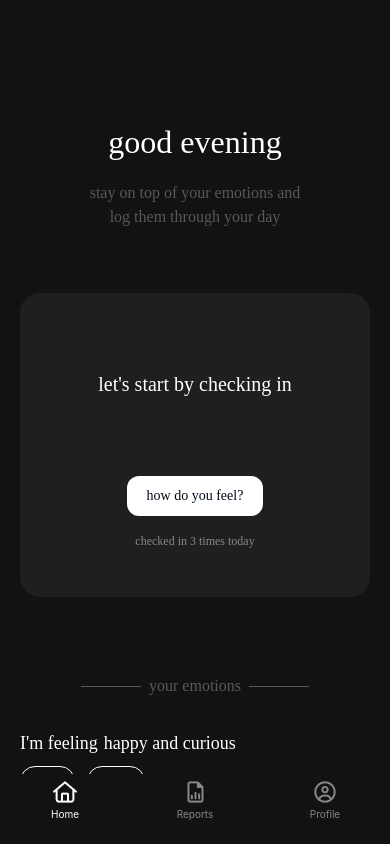
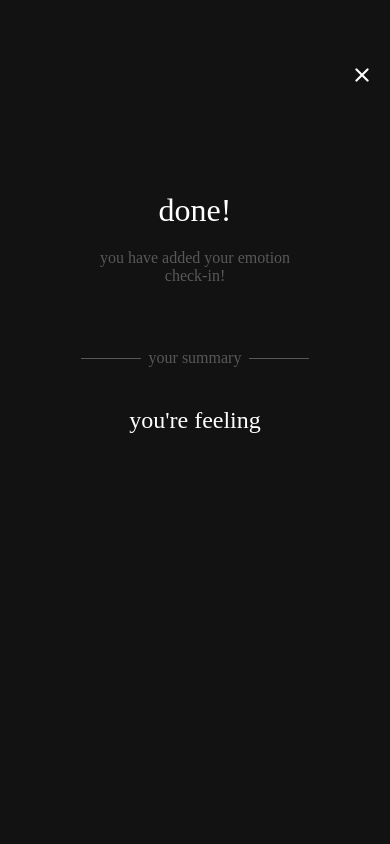
Before and after one commit to shaik-aaron/emotion, a React Native app: screen /Final in a window 390 px wide. Built offline with nearby package versions, Linux system fonts and the light colour scheme.

Commit message:
update: complted activity selection + final summary page

```diff
--- a/App.tsx
+++ b/App.tsx
@@ -12,6 +12,7 @@ import store from './store/store';
 import DescribeSelector from './screens/form/DescribeSelector';
 import Reason from './screens/form/Reason';
 import ActivitySelector from './screens/form/ActivitySelector';
+import Final from './screens/form/Final';
 
 const Tab = createBottomTabNavigator();
 const Stack = createNativeStackNavigator();
@@ -68,6 +69,7 @@ const App: FC = () => {
           <Stack.Screen name="DescribeSelector" component={DescribeSelector} />
           <Stack.Screen name="Reason" component={Reason} />
           <Stack.Screen name="ActivitySelector" component={ActivitySelector} />
+          <Stack.Screen name="Final" component={Final} />
         </Stack.Navigator>
       </NavigationContainer>
     </Provider>
--- a/screens/form/ActivitySelector.tsx
+++ b/screens/form/ActivitySelector.tsx
@@ -9,14 +9,21 @@ import {
   Modal,
   TextInput,
   ToastAndroid,
+  Dimensions,
 } from 'react-native';
 import {activities} from '../../constants/activities';
 import AsyncStorage from '@react-native-async-storage/async-storage';
+import {useDispatch, useSelector} from 'react-redux';
+import {saveActivities} from '../../store/emotionSlice';
 
 const ActivitySelector: FC = ({navigation}: any) => {
   const [modalOpen, setModalOpen] = useState<boolean>(false);
   const [newActivtiy, setNewActivity] = useState<string>('');
   const [allActivities, setAllActivities] = useState<string[]>(activities);
+  const [selectedActivities, setSelectedActivities] = useState<string[]>([]);
+
+  const emotion = useSelector((state: any) => state.emotion.emotion);
+  const dispatch = useDispatch();
 
   const saveActivity = async () => {
     try {
@@ -49,14 +56,33 @@ const ActivitySelector: FC = ({navigation}: any) => {
       const data: any = await AsyncStorage.getItem('user-set-activities');
       if (data) {
         let temp = JSON.parse(data);
-        setAllActivities(prev => [...prev, ...temp]);
+        setAllActivities(activities => [...activities, ...temp]);
       }
     }
     fetchData();
+
+    return () => {
+      dispatch(saveActivities([]) as any);
+    };
   }, []);
 
+  function selectActivity(activity: string) {
+    if (selectedActivities.includes(activity)) {
+      let temp = selectedActivities.slice();
+      let filtered = temp.filter((element: string) => element !== activity);
+      setSelectedActivities(filtered);
+    } else {
+      setSelectedActivities(prev => [...prev, activity]);
+    }
+  }
+
+  function saveData() {
+    dispatch(saveActivities(selectedActivities) as any);
+    navigation.navigate('Final');
+  }
+
   return (
-    <ScrollView>
+    <ScrollView style={styles.container}>
       <Modal visible={modalOpen} animationType={'slide'}>
         <View style={styles.container}>
           <View style={styles.backButtonsContainer}>
@@ -67,7 +93,7 @@ const ActivitySelector: FC = ({navigation}: any) => {
           </View>
           <TextInput
             onChangeText={text => setNewActivity(text)}
-            placeholder="it will be saved next time"
+            placeholder="it will be saved next time you log back in!"
             placeholderTextColor={'#585858'}
             style={styles.textInput}
             cursorColor={'white'}
@@ -79,7 +105,7 @@ const ActivitySelector: FC = ({navigation}: any) => {
           )}
         </View>
       </Modal>
-      <View style={styles.container}>
+      <View>
         <View style={styles.backButtonsContainer}>
           <Pressable>
             <Image source={require('../../assets/back.png')} />
@@ -95,8 +121,22 @@ const ActivitySelector: FC = ({navigation}: any) => {
         <View style={styles.activitiesContainer}>
           {allActivities.map((activity, index) => {
             return (
-              <Pressable key={index} style={styles.activity}>
-                <Text style={styles.activityText}>{activity}</Text>
+              <Pressable
+                onPress={() => selectActivity(activity)}
+                key={index}
+                style={
+                  selectedActivities.includes(activity)
+                    ? styles.selectedActivity
+                    : styles.activity
+                }>
+                <Text
+                  style={
+                    selectedActivities.includes(activity)
+                      ? styles.selectedActivityText
+                      : styles.activityText
+                  }>
+                  {activity}
+                </Text>
               </Pressable>
             );
           })}
@@ -106,11 +146,11 @@ const ActivitySelector: FC = ({navigation}: any) => {
             <Text style={styles.activityText}>+</Text>
           </Pressable>
         </View>
-        <Pressable
-          onPress={() => navigation.navigate('ActivitySelector')}
-          style={styles.next}>
-          <Text style={styles.nextText}>next</Text>
-        </Pressable>
+        {selectedActivities.length > 0 && (
+          <Pressable onPress={() => saveData()} style={styles.next}>
+            <Text style={styles.nextText}>next</Text>
+          </Pressable>
+        )}
       </View>
     </ScrollView>
   );
@@ -164,10 +204,24 @@ const styles = StyleSheet.create({
     width: 140,
     paddingVertical: 14,
   },
+  selectedActivity: {
+    display: 'flex',
+    alignItems: 'center',
+    justifyContent: 'center',
+    backgroundColor: 'white',
+    borderRadius: 1000,
+    width: 140,
+    paddingVertical: 14,
+  },
   activityText: {
     fontFamily: 'Mulish-SemiBold',
     fontSize: 16,
     color: 'white',
+  },
+  selectedActivityText: {
+    fontFamily: 'Mulish-SemiBold',
+    fontSize: 16,
+    color: 'black',
   },
   next: {
     width: '100%',
--- /dev/null
+++ b/screens/form/Final.tsx
@@ -0,0 +1,159 @@
+import {FC} from 'react';
+import {Image, Pressable, StyleSheet, Text, View} from 'react-native';
+import {useSelector} from 'react-redux';
+
+const Final: FC = ({navigation}: any) => {
+  const emotion = useSelector((state: any) => state.emotion.emotion);
+  console.log(emotion);
+
+  return (
+    <View style={styles.container}>
+      <View style={styles.backButtonsContainer}>
+        <Pressable>
+          <Image source={require('../../assets/close.png')} />
+        </Pressable>
+      </View>
+      <Text style={styles.done}>done!</Text>
+      <View style={{marginBottom: 64}}>
+        <Text style={styles.added}>you have added your emotion</Text>
+        <Text style={styles.added}>check-in!</Text>
+      </View>
+      <View style={styles.yourEmotionsContainer}>
+        <View style={styles.divider} />
+        <Text style={styles.yourEmotions}>your summary</Text>
+        <View style={styles.divider} />
+      </View>
+      <View style={styles.mainEmotionContainer}>
+        <Text style={styles.yourefeeling}>you're feeling</Text>
+        <Text style={styles[`${emotion.feeling}` as keyof typeof styles]}>
+          {emotion.describing.map((item: string, index: number) => {
+            if (emotion.describing.length === 1) {
+              return item;
+            } else if (emotion.describing.length === 2) {
+              if (index === 0) {
+                return item + ' and ';
+              } else {
+                return item;
+              }
+            } else if (emotion.describing.length > 2) {
+              if (index === emotion.describing.length - 2) {
+                return item + ' and ';
+              } else if (index === emotion.describing.length - 1) {
+                return item;
+              } else {
+                return item + ', ';
+              }
+            }
+          })}
+        </Text>
+        <Text style={styles.reasonText}>{emotion.reason}</Text>
+      </View>
+    </View>
+  );
+};
+
+export default Final;
+
+const styles = StyleSheet.create({
+  container: {
+    flex: 1,
+    backgroundColor: '#121212',
+    paddingHorizontal: 20,
+  },
+  backButtonsContainer: {
+    display: 'flex',
+    flexDirection: 'row',
+    justifyContent: 'flex-end',
+    marginTop: 64,
+    marginBottom: 50,
+  },
+  done: {
+    fontFamily: 'Mulish-ExtraBold',
+    fontSize: 32,
+    color: 'white',
+    textAlign: 'center',
+    marginTop: 56,
+    marginBottom: 20,
+  },
+  added: {
+    fontFamily: 'Mulish-Regular',
+    textAlign: 'center',
+    color: '#585858',
+    fontSize: 16,
+  },
+  yourEmotionsContainer: {
+    width: '100%',
+    display: 'flex',
+    flexDirection: 'row',
+    justifyContent: 'center',
+    alignItems: 'center',
+    gap: 8,
+    marginBottom: 40,
+  },
+  divider: {
+    width: 60,
+    height: 1,
+    backgroundColor: '#585858',
+  },
+  yourEmotions: {
+    fontFamily: 'Mulish-SemiBold',
+    color: '#585858',
+    fontSize: 16,
+  },
+  mainEmotionContainer: {
+    paddingHorizontal: 70,
+  },
+  yourefeeling: {
+    fontFamily: 'Mulish-ExtraBold',
+    fontSize: 24,
+    color: 'white',
+    textAlign: 'center',
+  },
+  down: {
+    color: '#DF4545',
+    fontFamily: 'Mulish-ExtraBold',
+    fontSize: 24,
+    marginTop: 4,
+    textAlign: 'center',
+    marginBottom: 24,
+  },
+  low: {
+    fontFamily: 'Mulish-ExtraBold',
+    fontSize: 24,
+    color: '#6E8BD7',
+    marginTop: 4,
+    textAlign: 'center',
+    marginBottom: 24,
+  },
+  neutral: {
+    fontFamily: 'Mulish-ExtraBold',
+    fontSize: 24,
+    color: 'white',
+    marginTop: 4,
+    textAlign: 'center',
+    marginBottom: 24,
+  },
+  fine: {
+    color: '#8EF09E',
+    fontFamily: 'Mulish-ExtraBold',
+    fontSize: 24,
+    marginTop: 4,
+    textAlign: 'center',
+    marginBottom: 24,
+  },
+  good: {
+    fontFamily: 'Mulish-ExtraBold',
+    fontSize: 24,
+    color: '#4BE95A',
+    marginTop: 4,
+    textAlign: 'center',
+    marginBottom: 24,
+  },
+  reasonText: {
+    fontFamily: 'Mulish-Regular',
+    fontSize: 14,
+    textAlign: 'center',
+    color: '#FFFFFF',
+    marginBottom: 16,
+  },
+});
--- a/store/emotionSlice.ts
+++ b/store/emotionSlice.ts
@@ -1,10 +1,12 @@
 import {Slice, createSlice} from '@reduxjs/toolkit';
+import {activities} from '../constants/activities';
 
 type Emotion = {
   emotion: {
     feeling: string;
     describing: string[];
     reason: string;
+    activities: string[];
   };
 };
 
@@ -13,6 +15,7 @@ const initialState: Emotion = {
     feeling: '',
     describing: [],
     reason: '',
+    activities: [],
   },
 };
 
@@ -29,8 +32,12 @@ const emotionSlice: Slice = createSlice({
     reason: (state, action) => {
       state.emotion = {...state.emotion, reason: action.payload};
     },
+    saveActivities: (state, action) => {
+      state.emotion = {...state.emotion, activities: action.payload};
+    },
   },
 });
 
 export default emotionSlice.reducer;
-export const {feelingType, descriptors, reason} = emotionSlice.actions;
+export const {feelingType, descriptors, reason, saveActivities} =
+  emotionSlice.actions;
```
